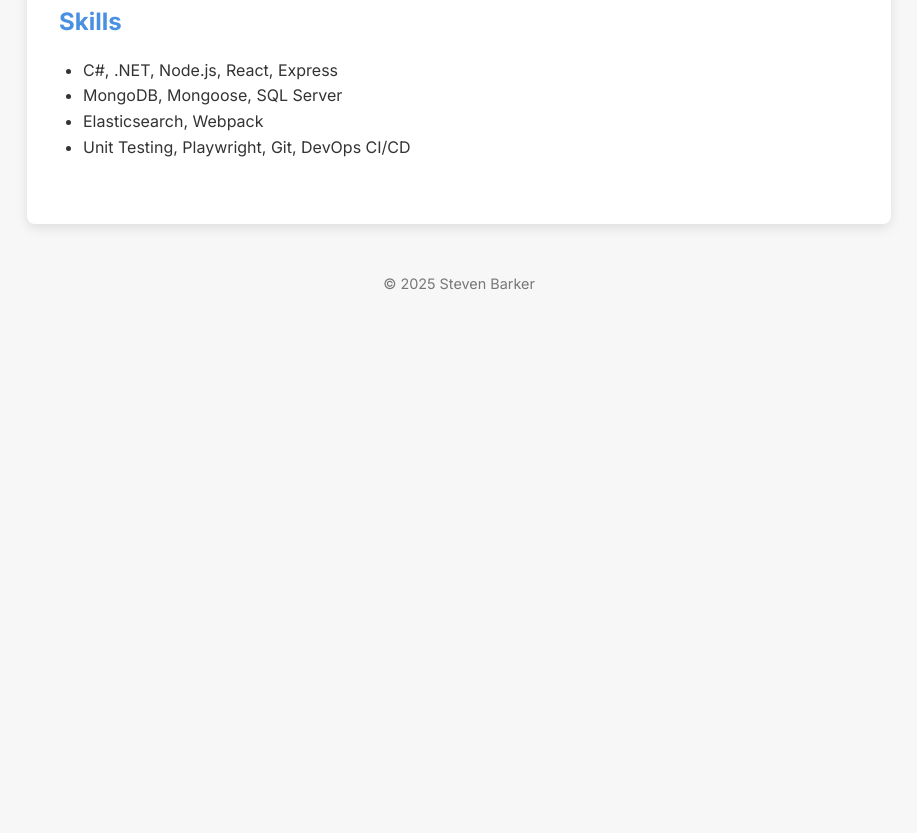
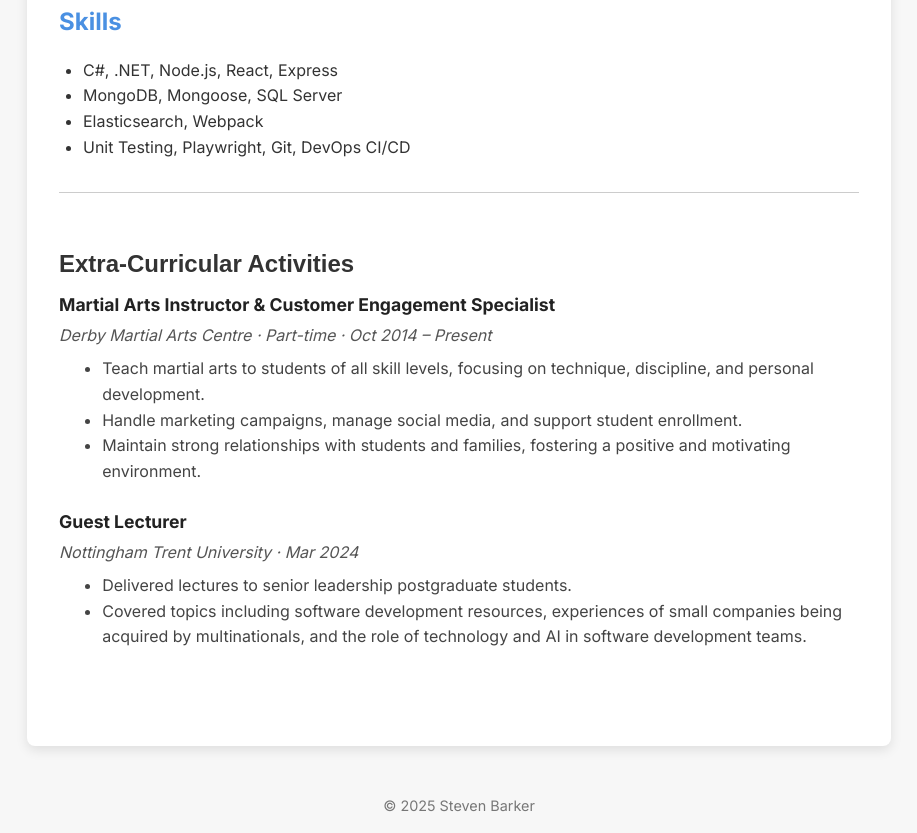
Before and after one commit to BarkermanX/Workfolio, a plain HTML site: page index.html in a window 1280 px wide. Shown: the part 993-1826 px from the top of the page, without its empty margins (181-1098 px from the left). Before the commit the page ends 1304 px from the top, so only its background shows below. Drawn offline with Linux system fonts and the light colour scheme.

Commit message:
Add extra curricular section

```diff
--- a/index.html
+++ b/index.html
@@ -125,6 +125,30 @@
                 <li>Unit Testing, Playwright, Git, DevOps CI/CD</li>
             </ul>
         </section>
+
+        <section id="extra-curricular" style="padding: 2em 0; border-top: 1px solid #ccc;">
+            <h2 style="font-family: Arial, sans-serif; color: #333;">Extra-Curricular Activities</h2>
+
+            <div style="margin-bottom: 1.5em;">
+                <h3 style="margin: 0; font-size: 1.1em; color: #222;">Martial Arts Instructor & Customer Engagement Specialist</h3>
+                <p style="margin: 0.2em 0 0.5em; font-style: italic; color: #555;">Derby Martial Arts Centre · Part-time · Oct 2014 – Present</p>
+                <ul style="margin: 0 0 0 1.2em; color: #444;">
+                    <li>Teach martial arts to students of all skill levels, focusing on technique, discipline, and personal development.</li>
+                    <li>Handle marketing campaigns, manage social media, and support student enrollment.</li>
+                    <li>Maintain strong relationships with students and families, fostering a positive and motivating environment.</li>
+                </ul>
+            </div>
+
+            <div>
+                <h3 style="margin: 0; font-size: 1.1em; color: #222;">Guest Lecturer</h3>
+                <p style="margin: 0.2em 0 0.5em; font-style: italic; color: #555;">Nottingham Trent University · Mar 2024</p>
+                <ul style="margin: 0 0 0 1.2em; color: #444;">
+                    <li>Delivered lectures to senior leadership postgraduate students.</li>
+                    <li>Covered topics including software development resources, experiences of small companies being acquired by multinationals, and the role of technology and AI in software development teams.</li>
+                </ul>
+            </div>
+        </section>
+
     </main>
 
     <footer>
```
